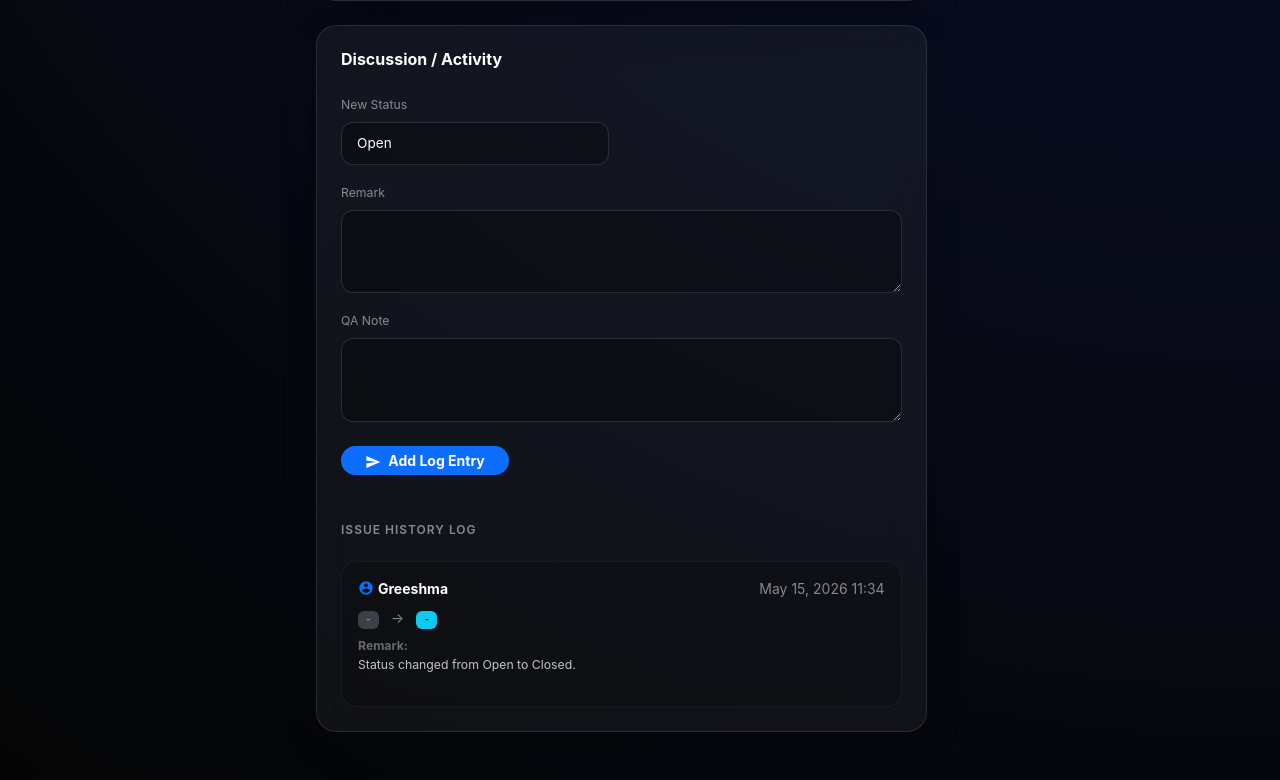
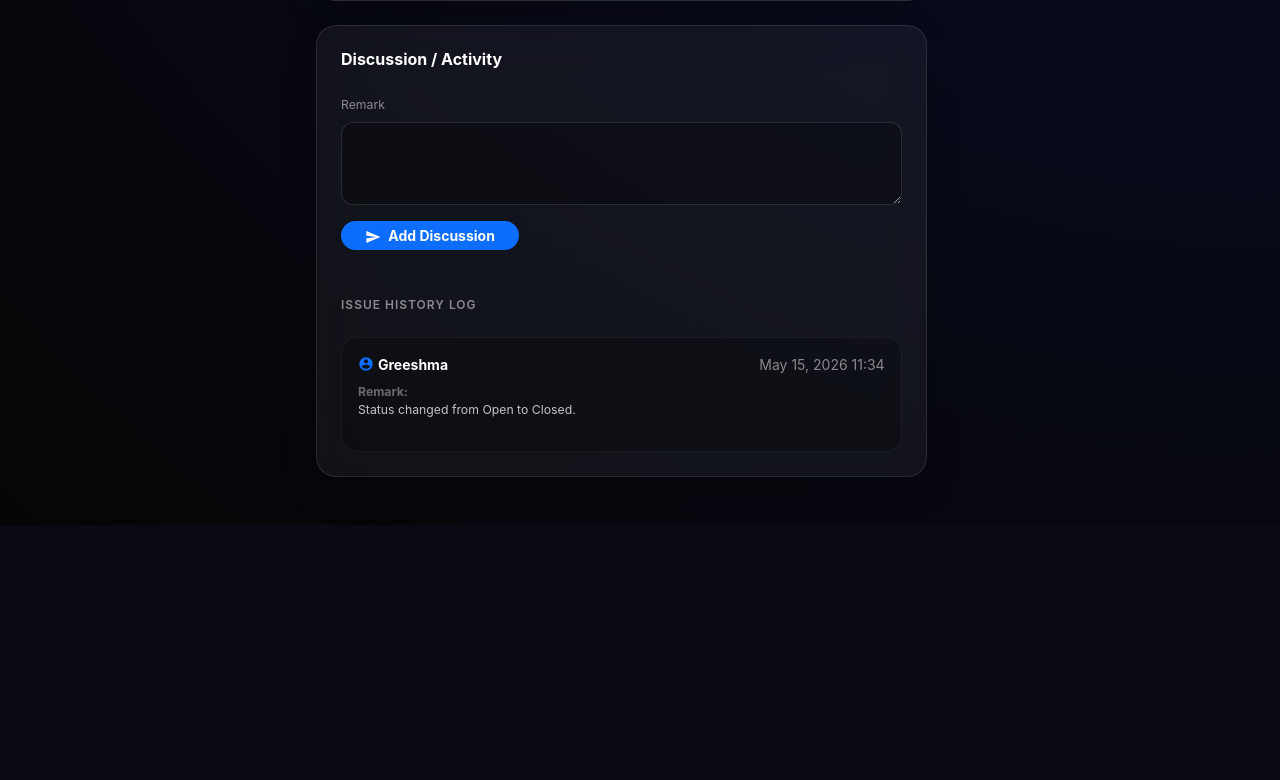
Before and after one commit to satheeshappzdev-pixel/BUG-TRACKER, a Django app: page /issues/74/ in a window 1280 px wide. Shown: the part 837-1617 px from the top of the page. After the commit the page ends 1362 px from the top, so only its background shows below. Run offline with Django 5.2, Linux system fonts and the light colour scheme; a user stored in the database is signed in; data comes from the database, SQL or seed files in the repository; both versions use the stored data as it was after the commit; some web fonts are replaced.

Commit message:
VERSION 2 UPDATE-v2

```diff
--- a/templates/issues/issue_detail.html
+++ b/templates/issues/issue_detail.html
@@ -219,24 +219,15 @@
             <form method="post" action="{% url 'issues:issue_add_remark' issue.pk %}" class="mb-5">
                 {% csrf_token %}
                 {{ remark_form.issue.as_hidden }}
-
                 <div class="row">
-                    <div class="col-md-6 mb-3">
-                        <label class="form-label text-white-50 small" for="{{ remark_form.to_status.id_for_label }}">New Status</label>
-                        {{ remark_form.to_status }}
-                    </div>
                     <div class="col-12 mb-3">
                         <label class="form-label text-white-50 small" for="{{ remark_form.remark.id_for_label }}">Remark</label>
                         {{ remark_form.remark }}
                     </div>
-                    <div class="col-12 mb-4">
-                        <label class="form-label text-white-50 small" for="{{ remark_form.qa_note.id_for_label }}">QA Note</label>
-                        {{ remark_form.qa_note }}
-                    </div>
                 </div>
 
                 <button type="submit" class="btn btn-primary rounded-pill px-4 btn-sm fw-bold border-0">
-                    <span class="material-icons fs-6 me-1 align-middle">send</span> Add Log Entry
+                    <span class="material-icons fs-6 me-1 align-middle">send</span> Add Discussion
                 </button>
             </form>
 
@@ -254,14 +245,6 @@
                                     {{ log.created_at|date:"M d, Y H:i" }}
                                 </div>
                             </div>
-
-                            {% if log.from_status or log.to_status %}
-                                <div class="mb-2">
-                                    <span class="badge bg-secondary opacity-50 px-2 py-1 smaller">{{ log.get_from_status_display|default:"-" }}</span>
-                                    <span class="mx-2 text-white-50">→</span>
-                                    <span class="badge bg-info text-dark px-2 py-1 smaller">{{ log.get_to_status_display|default:"-" }}</span>
-                                </div>
-                            {% endif %}
 
                             {% if log.remark %}
                                 <div class="text-white small mb-1 opacity-75">
--- a/templates/issues/project_detail.html
+++ b/templates/issues/project_detail.html
@@ -184,7 +184,7 @@
                     <span class="badge flex-shrink-0 px-2 py-1 border
                         {% if issue.status == IssueStatusChoices.OPEN.value %}bg-info-subtle text-info border-info
                         {% elif issue.status == IssueStatusChoices.DONE.value or issue.status == IssueStatusChoices.CLOSED.value %}bg-success-subtle text-success border-success
-                        {% else %}bg-warning-subtle text-warning border-warning{% endif %} border-opacity-25"
+                        {% else %} text-warning border-warning{% endif %} border-opacity-25"
                         style="font-size: 0.65rem; --bs-bg-opacity: 0.1;">
                         {{ issue.get_status_display }}
                     </span>
```
Also changed, not shown: db.sqlite3.
